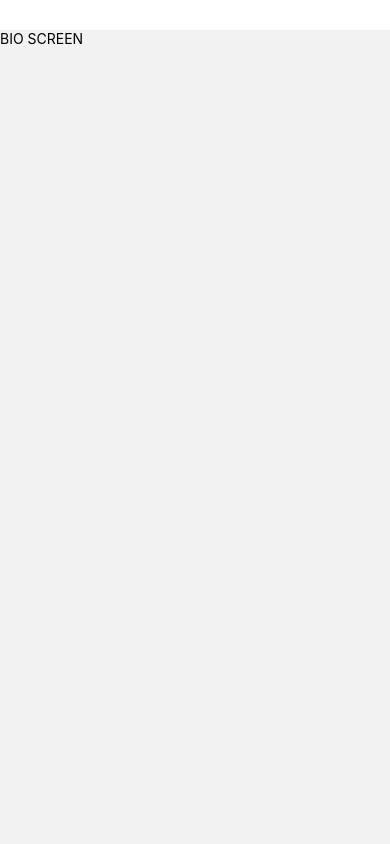
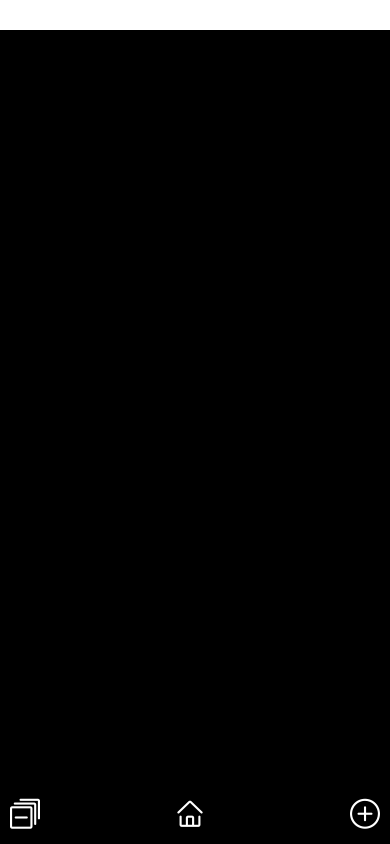
Before and after one commit to JoseG1297/practicaFinal-JoseGBA, a React Native app: screen /Biografia in a window 390 px wide. Built offline with nearby package versions, Linux system fonts and the light colour scheme.

Commit message:
footer navegacion

```diff
--- a/components/generales/Footer.jsx
+++ b/components/generales/Footer.jsx
@@ -6,12 +6,21 @@ import { useNavigation } from '@react-navigation/native';
 export default function Footer() {
   const navigation = useNavigation();
 
+
+  const irBiografia = () => {
+    navigation.navigate('Biografia')
+  }
+
+  const irInicio = () => {
+    navigation.navigate('Home')
+  }
+
   return (
     <View style={styles.container}>
-        <TouchableOpacity onPress={navigation.navigate('Biografia')}>
+        <TouchableOpacity onPress={() => irBiografia()}>
             <AntDesign name="switcher" size={30} color="white" />
         </TouchableOpacity>
-        <TouchableOpacity onPress={navigation.navigate('Home')}>
+        <TouchableOpacity onPress={() => irInicio()}>
             <AntDesign name="home" size={30} color="white" />
         </TouchableOpacity>
         <TouchableOpacity >
--- a/components/home/PostHome.jsx
+++ b/components/home/PostHome.jsx
@@ -13,9 +13,6 @@ export default function PostHome({postState}) {
                 <Text style={styles.profileText}>{postState.user_name}</Text>
             </View>
           <View style={styles.containerIcons}>
-              <TouchableOpacity>
-                <MaterialIcons  name="save-alt" size={30} color="white" />
-              </TouchableOpacity>
               <TouchableOpacity>
                   <AntDesign  style={styles.icons} name="like2" size={30} color="white" />
               </TouchableOpacity>
--- a/components/screens/BioScreen.jsx
+++ b/components/screens/BioScreen.jsx
@@ -1,9 +1,18 @@
 import { StyleSheet, Text, SafeAreaView } from 'react-native';
+import { Divider } from 'react-native-elements';
+
+
+import Footer from '../generales/Footer';
+import HeaderBio from  '../bio/HeaderBio'
 
 export default function BioScreen({ navigation }) {
   return (
     <SafeAreaView style={styles.container}>
-      <Text>BIO SCREEN</Text>
+      <HeaderBio />
+      <Divider width={5} orientation='vertical'/>
+
+      <Divider width={5} orientation='vertical'/>
+      <Footer />
     </SafeAreaView>
   );
 }
@@ -11,5 +20,6 @@ export default function BioScreen({ navigation }) {
 const styles = StyleSheet.create({
   container: {
     flex: 1,
+    backgroundColor: "black"
   },
 });
```
